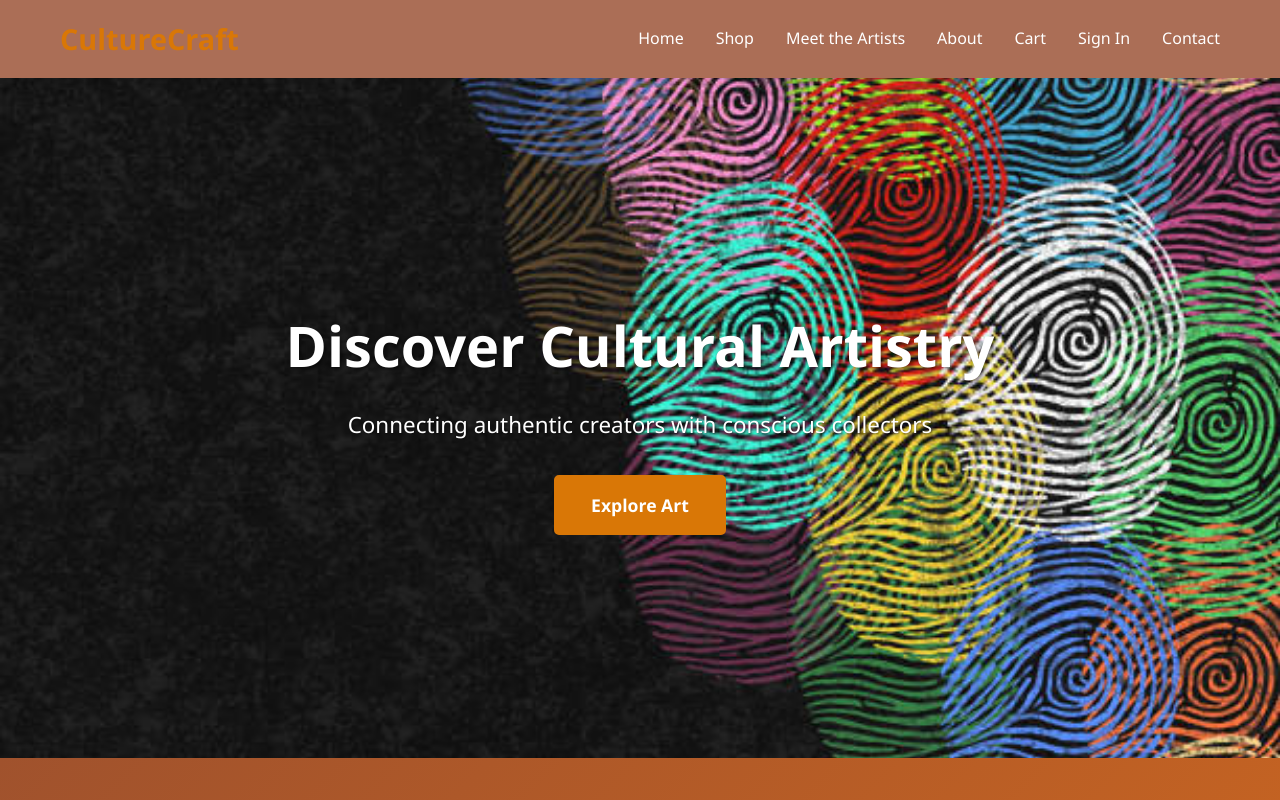
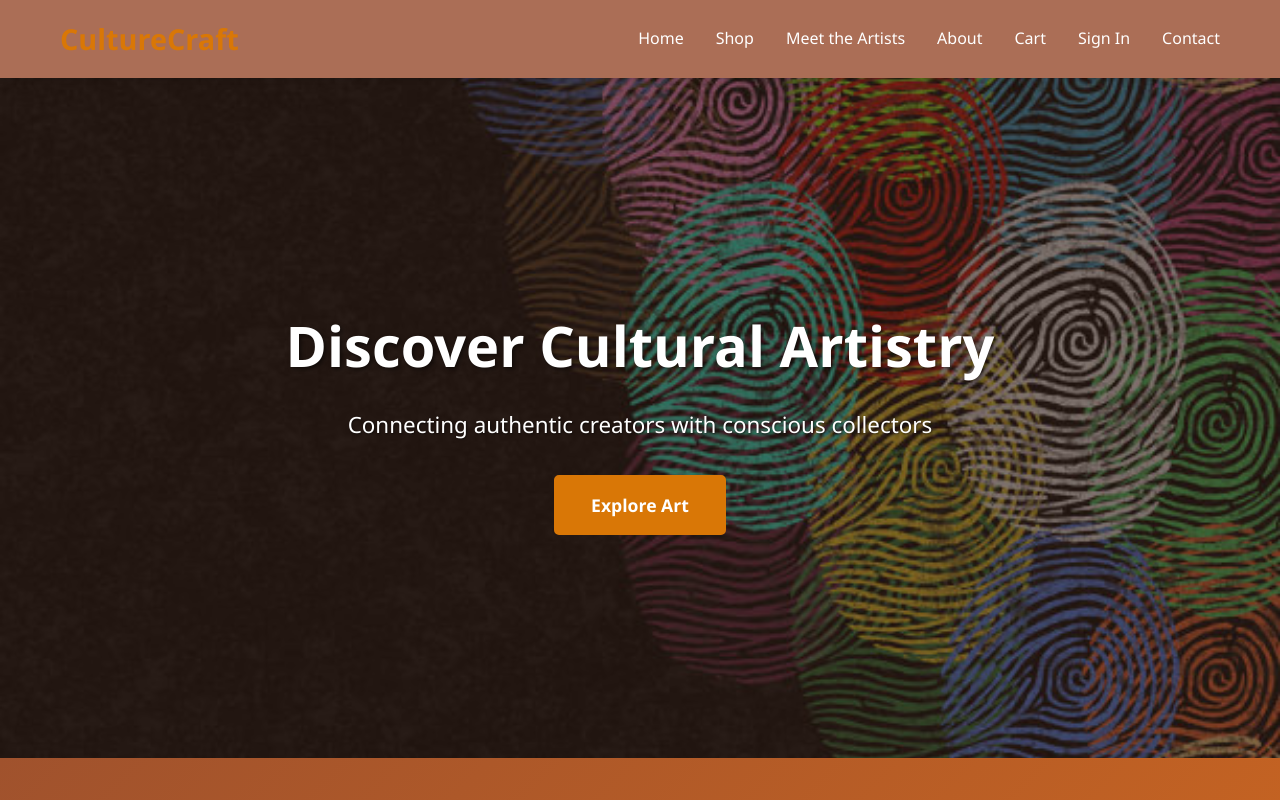
Before and after one commit to ssekye01/culturecraft, a website: page public/index.html in a window 1280 px wide. Shown: the top 800 px of the page. Drawn offline with Linux system fonts and the light colour scheme.

Commit message:
Implement hero section styling
Added styles for hero section with background image and overlay.

```diff
--- a/public/index.html
+++ b/public/index.html
@@ -61,6 +61,65 @@
 
         /* Hero Section */
         .hero {
+
+    background-image: url("images/culturecraft_background.jpg");
+
+    background-size: cover;
+
+    background-position: center;
+
+    min-height: 85vh;
+
+    display: flex;
+
+    align-items: center;
+
+    justify-content: center;
+
+    color: white;
+
+    text-align: center;
+
+    padding: 20px;
+
+    position: relative;
+
+}
+
+
+
+.hero::before {
+
+    content: '';
+
+    position: absolute;
+
+    top: 0;
+
+    left: 0;
+
+    width: 100%;
+
+    height: 100%;
+
+    background: rgba(44, 24, 16, 0.6); /* Brown overlay with 60% opacity */
+
+    z-index: 1;
+
+}
+
+
+
+.hero-content {
+
+    max-width: 800px;
+
+    position: relative;
+
+    z-index: 2;
+
+}
+        /* .hero {
             background-image: url("images/culturecraft_background.jpg");
             background-size: cover;
             background-position: center;
@@ -76,7 +135,7 @@
 
         .hero-content {
             max-width: 800px;
-        }
+        } */
 
         .hero h1 {
             font-size: 3.5rem;
```
